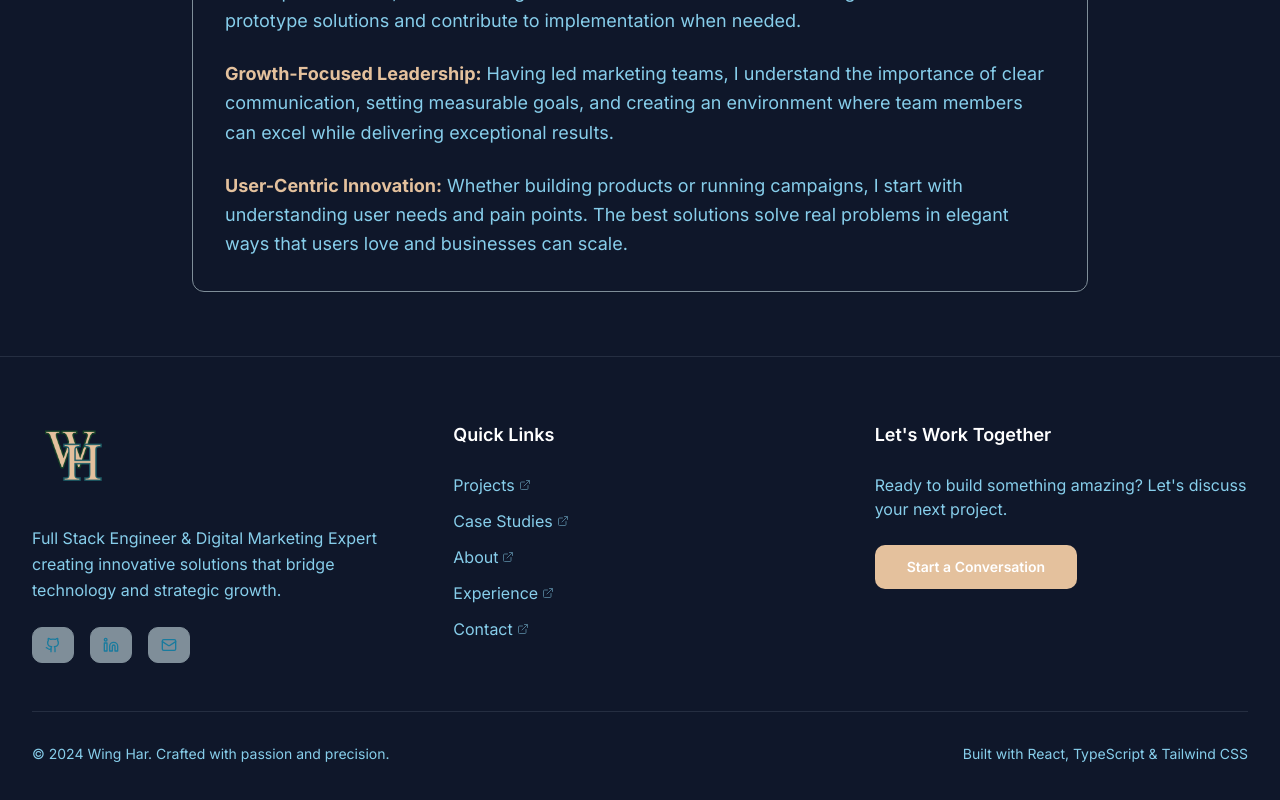
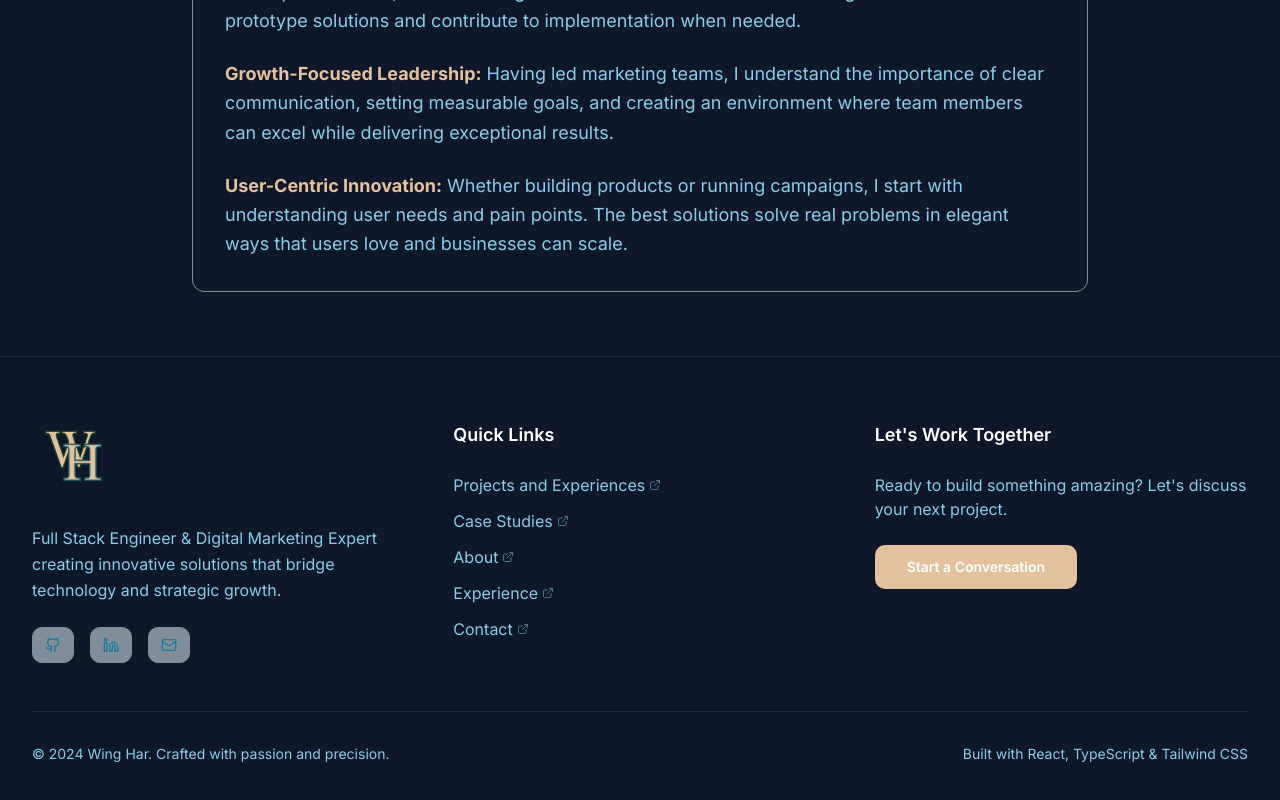
Before and after one commit to WingHar/portfolio, a React (Vite) app: page /about in a window 1280 px wide. Shown: the part 2793-3593 px from the top of the page. Built offline with nearby package versions, Linux system fonts and the light colour scheme.

Commit message:
Update quick links in footer
Change "Projects and Jobs" to "Projects and Experiences" in the footer quick links.

```diff
--- a/src/components/Footer.tsx
+++ b/src/components/Footer.tsx
@@ -5,7 +5,7 @@ import { Link } from 'react-router-dom';
 
 const Footer = () => {
   const quickLinks = [
-    { label: 'Projects', href: '/projects', isExternal: false },
+    { label: 'Projects and Experiences', href: '/projects', isExternal: false },
     { label: 'Case Studies', href: '/case-studies', isExternal: false },
     { label: 'About', href: '/about', isExternal: false },
     { label: 'Experience', href: '/experience', isExternal: false },
```
